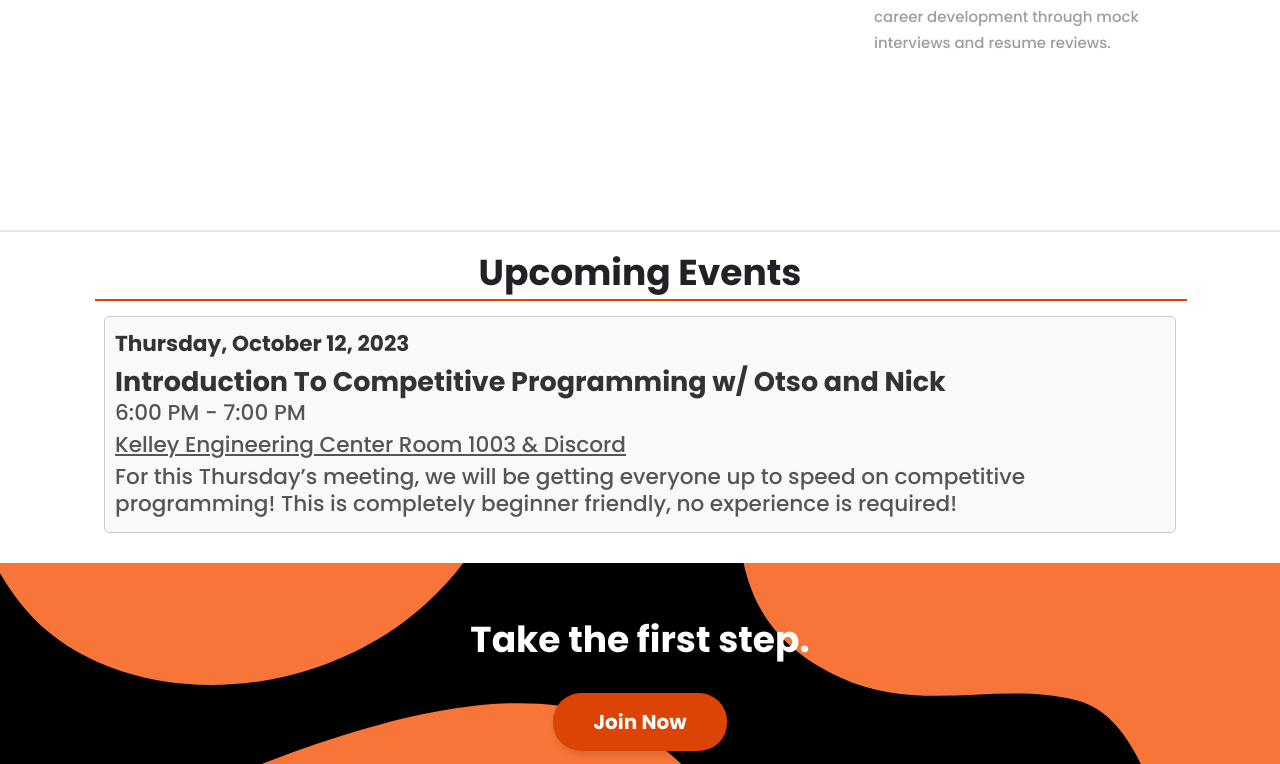
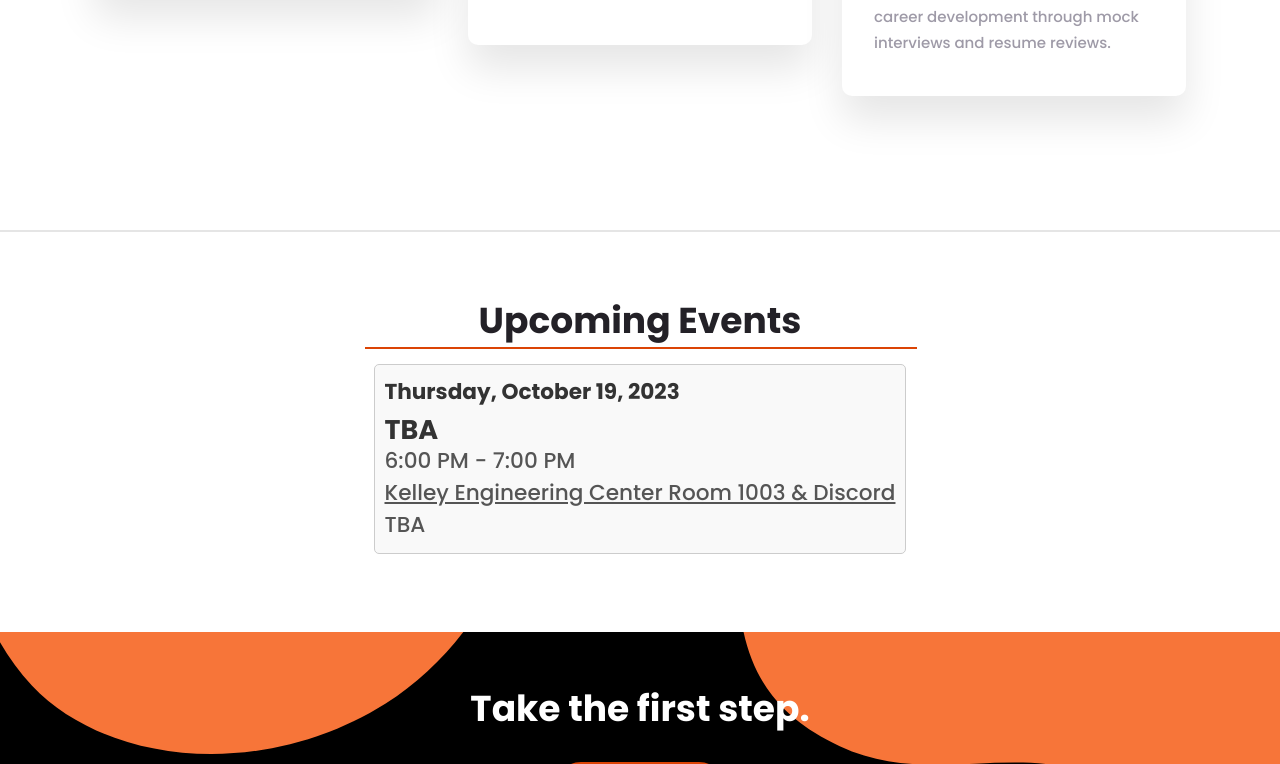
Before and after one commit to osu-acm/website, an Astro site: page / in a window 1280 px wide. Shown: the part 1553-2317 px from the top of the page. Built offline with nearby package versions, Linux system fonts and the light colour scheme; Astro itself is replaced by a stand-in of ours.

Commit message:
👑 More Chores, Housekeeping and Styling Improvements (#26)
* 👀 Added Week 2 Event
* ⏰ Added moment.js
* 🥳 New Event Type
* 🧑🏾‍🔧 Added current events reducer and extracted data to file
* 🏁 Set haveEvents flag to false
* ☑️ Added box shadow to cards in mission

```diff
--- a/package.json
+++ b/package.json
@@ -17,6 +17,7 @@
     "@types/react-dom": "^18.0.9",
     "astro": "^3.2.2",
     "framer-motion": "^7.10.3",
+    "moment": "^2.29.4",
     "react": "^18.2.0",
     "react-dom": "^18.2.0",
     "styled-components": "^6.0.8"
--- /dev/null
+++ b/src/components/Events/data/index.ts
@@ -0,0 +1,31 @@
+import moment from "moment";
+import { type Event } from '../../../types';
+
+const events = [
+      {
+            date: "Thursday, October 12, 2023",
+            time: "6:00 PM - 7:00 PM",
+            location: "Kelley Engineering Center Room 1003 & Discord",
+            title: "Introduction To Competitive Programming w/ Otso and Nick",
+            description:
+                  "For this Thursday’s meeting, we will be getting everyone up to speed on competitive programming! This is completely beginner friendly, no experience is required!",
+      },
+      {
+            date: "Thursday, October 19, 2023",
+            time: "6:00 PM - 7:00 PM",
+            location: "Kelley Engineering Center Room 1003 & Discord",
+            title: "TBA",
+            description:
+                  "TBA",
+      }
+];
+
+const currentEvents = events.filter((event) => {
+      const eventTime = moment(
+            `${event.date} ${event.time}`,
+            "dddd, MMMM DD, YYYY h:mm A"
+      );
+      return eventTime.isAfter(moment());
+});
+
+export default currentEvents as Event[];
--- a/src/components/Events/index.tsx
+++ b/src/components/Events/index.tsx
@@ -1,4 +1,4 @@
-// Styles
+import currentEvents from "./data";
 import "./style.css";
 
 interface EventProps {
@@ -24,17 +24,7 @@
 }
 
 const Events = ({ haveEvents }: { haveEvents: boolean }) => {
-  const events = [
-    {
-      date: "Thursday, October 12, 2023",
-      time: "6:00 PM - 7:00 PM",
-      location: "Kelley Engineering Center Room 1003 & Discord",
-      title: "Introduction To Competitive Programming w/ Otso and Nick",
-      description:
-        "For this Thursday’s meeting, we will be getting everyone up to speed on competitive programming! This is completely beginner friendly, no experience is required!",
-    },
-  ];
-
+  const events = currentEvents;
   return (
     <section className="events">
       <div className="container">
--- a/src/components/Events/style.css
+++ b/src/components/Events/style.css
@@ -7,7 +7,7 @@
   padding: 2rem 0;
   height: 40rem;
   gap: 2rem;
-  height: 100%;
+  height: 50vh;
 }
 
 .text-white {
--- a/src/components/Features/style.css
+++ b/src/components/Features/style.css
@@ -33,6 +33,8 @@
   padding: 0rem 3.2rem 4rem 3.2rem;
   background: var(--white);
   border-radius: 1rem;
+  box-shadow: 0 2.4rem 4rem rgba(0, 0, 0, 0.1);
+  position: relative;
   z-index: 999;
 }
 
```
Also changed, not shown: src/types.ts (+8 -0 lines), 1 other file.
